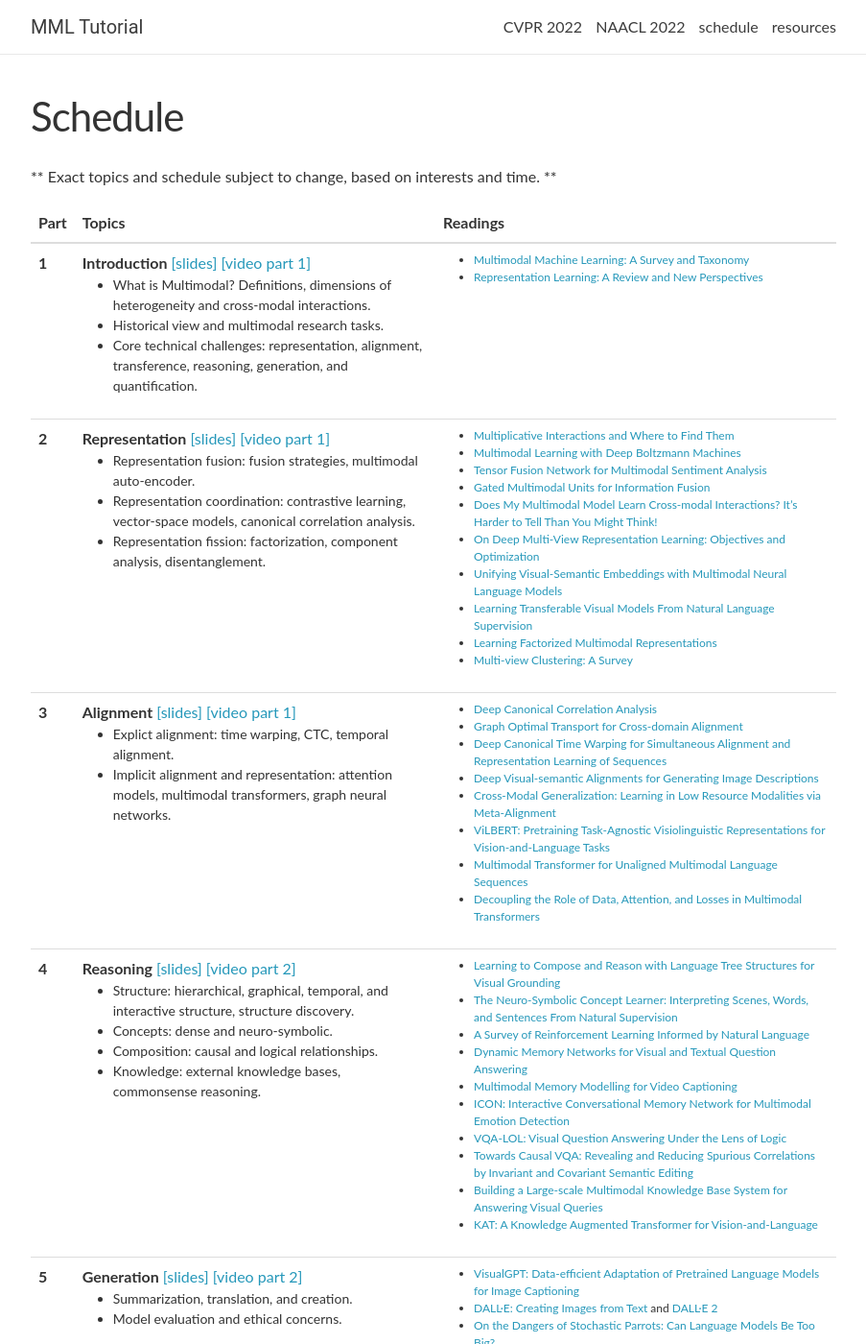
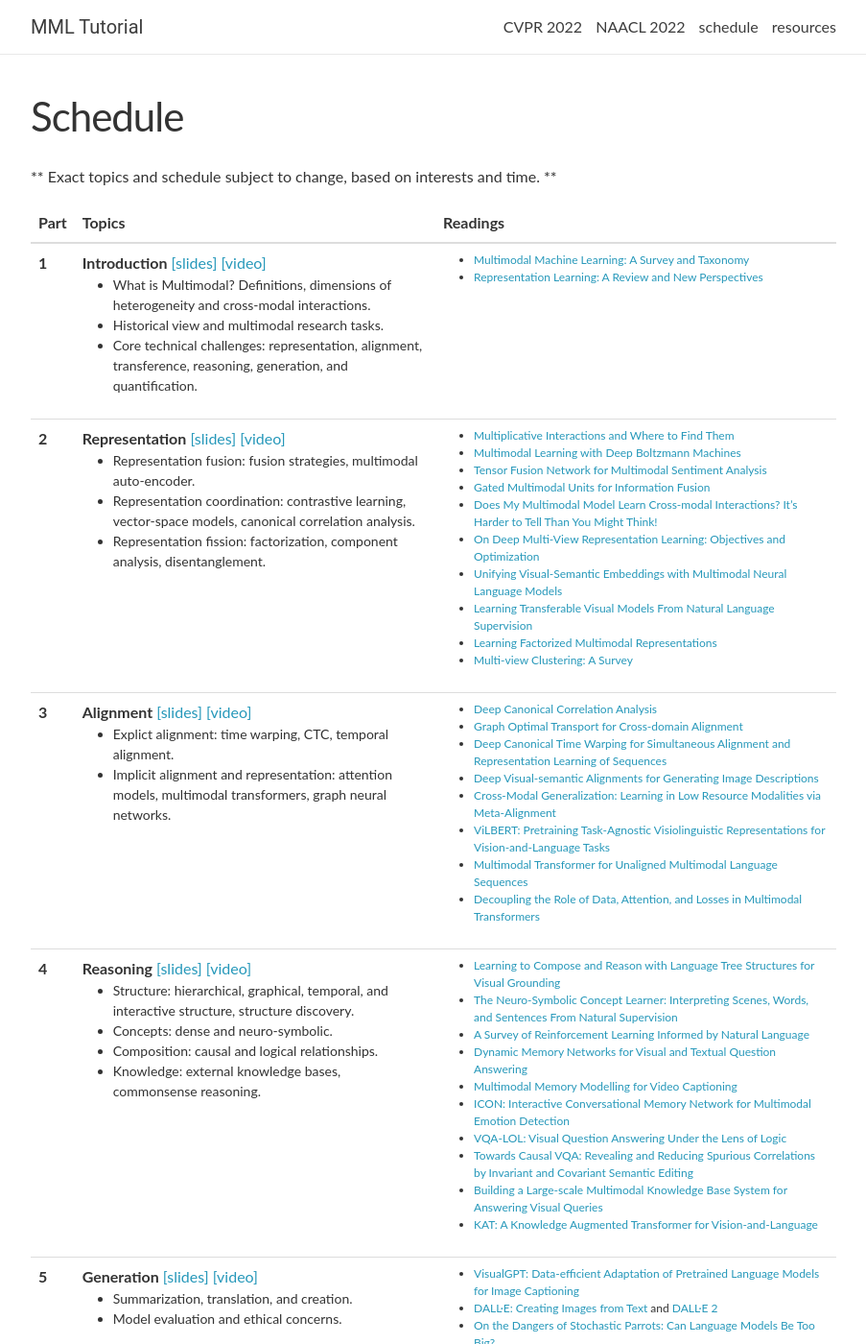
Before and after one commit to CMU-MultiComp-Lab/mmml-tutorial, a Jekyll site: the page built from _pages/schedule.md, in a window 1280 px wide and 1400 px high. Shown: the whole window at 96% size, without its empty margins (188-1091 px from the left). Built offline with Jekyll 4.4.1, drawn with Linux system fonts in a browser that asks for light colours; nearby versions of some CDN libraries; comment, search, counter and statistics services are not loaded; some of the changed text lies outside the part shown.

Commit message:
Update lectures.yml

```diff
--- a/_data/lectures.yml
+++ b/_data/lectures.yml
@@ -1,6 +1,6 @@
 - date: 1
   title: >
-    <strong>Introduction</strong> <a href="https://drive.google.com/file/d/1xtXj95tJeBGxD4quXCDYoKqyQTg-BoUf/view?usp=sharing">[slides]</a> <a href="https://drive.google.com/file/d/1NsrnvEgmToozgTydxCsHyMlvDuRnJBz0/view?usp=sharing">[video part 1]</a>
+    <strong>Introduction</strong> <a href="https://drive.google.com/file/d/1xtXj95tJeBGxD4quXCDYoKqyQTg-BoUf/view?usp=sharing">[slides]</a> <a href="https://screencast-o-matic.com/watch/c31trKV06YZ">[video]</a>
   slides:
   topics:
     - What is Multimodal? Definitions, dimensions of heterogeneity and cross-modal interactions.<br/>
@@ -12,7 +12,7 @@
 
 - date: 2
   title: >
-    <strong>Representation</strong> <a href="https://drive.google.com/file/d/1JzByYECmzlloWKjcPsmRrLCj-QngGWLD/view?usp=sharing">[slides]</a> <a href="https://drive.google.com/file/d/1NsrnvEgmToozgTydxCsHyMlvDuRnJBz0/view?usp=sharing">[video part 1]</a>
+    <strong>Representation</strong> <a href="https://drive.google.com/file/d/1JzByYECmzlloWKjcPsmRrLCj-QngGWLD/view?usp=sharing">[slides]</a> <a href="https://screencast-o-matic.com/watch/c31t3rV06Ze">[video]</a>
   topics:
     - Representation fusion&#58; fusion strategies, multimodal auto-encoder.<br/>
     - Representation coordination&#58; contrastive learning, vector-space models, canonical correlation analysis.<br/>
@@ -31,7 +31,7 @@
 
 - date: 3
   title: >
-    <strong>Alignment</strong> <a href="https://drive.google.com/file/d/1Vku7SqKQiu2BTQ5O-DD9sYUmelno2yrd/view?usp=sharing">[slides]</a> <a href="https://drive.google.com/file/d/1NsrnvEgmToozgTydxCsHyMlvDuRnJBz0/view?usp=sharing">[video part 1]</a>
+    <strong>Alignment</strong> <a href="https://drive.google.com/file/d/1Vku7SqKQiu2BTQ5O-DD9sYUmelno2yrd/view?usp=sharing">[slides]</a> <a href="https://screencast-o-matic.com/watch/c31u3gV0Iyh">[video]</a>
   topics:
     - Explict alignment&#58; time warping, CTC, temporal alignment.<br/>
     - Implicit alignment and representation&#58; attention models, multimodal transformers, graph neural networks.<br/>
@@ -47,7 +47,7 @@
 
 - date: 4
   title: >
-    <strong>Reasoning</strong> <a href="https://drive.google.com/file/d/1A_brIgLDT1GRWJRiZXn9VrRgZLazKqKn/view?usp=sharing">[slides]</a> <a href="https://drive.google.com/file/d/1LifhBBUPZCxAWvNHo4fyfGZjgM3j_hqW/view?usp=sharing">[video part 2]</a>
+    <strong>Reasoning</strong> <a href="https://drive.google.com/file/d/1A_brIgLDT1GRWJRiZXn9VrRgZLazKqKn/view?usp=sharing">[slides]</a> <a href="https://screencast-o-matic.com/watch/c31u2wV0l3l">[video]</a>
   topics:
     - Structure&#58; hierarchical, graphical, temporal, and interactive structure, structure discovery.<br/>
     - Concepts&#58; dense and neuro-symbolic.<br/>
@@ -67,7 +67,7 @@
 
 - date: 5
   title: >
-    <strong>Generation</strong> <a href="https://drive.google.com/file/d/13c4sS80N6rzb1rp_NynhSo4B0GiA2tkx/view?usp=sharing">[slides]</a> <a href="https://drive.google.com/file/d/1LifhBBUPZCxAWvNHo4fyfGZjgM3j_hqW/view?usp=sharing">[video part 2]</a>
+    <strong>Generation</strong> <a href="https://drive.google.com/file/d/13c4sS80N6rzb1rp_NynhSo4B0GiA2tkx/view?usp=sharing">[slides]</a> <a href="https://screencast-o-matic.com/watch/c31u2GV0lZa">[video]</a>
   topics:
     - Summarization, translation, and creation.<br/>
     - Model evaluation and ethical concerns.<br/>
@@ -88,7 +88,7 @@
 
 - date: 6
   title: >
-    <strong>Transference</strong> <a href="https://drive.google.com/file/d/1Wazw91eU3wjguHNTqzUX1zmFZYqjlIR4/view?usp=sharing">[slides]</a> <a href="https://drive.google.com/file/d/1LifhBBUPZCxAWvNHo4fyfGZjgM3j_hqW/view?usp=sharing">[video part 2]</a>
+    <strong>Transference</strong> <a href="https://drive.google.com/file/d/1Wazw91eU3wjguHNTqzUX1zmFZYqjlIR4/view?usp=sharing">[slides]</a> <a href="https://screencast-o-matic.com/watch/c31uoOV0lx1">[video]</a>
   topics:
     - Modality transfer&#58; losses, hallucination, cross-modal transfer.<br/>
     - Foundation models&#58; pre-trained models and adaptation.<br/>
@@ -107,7 +107,7 @@
 
 - date: 7
   title: >
-    <strong>Quantification</strong> <a href="https://drive.google.com/file/d/1Df0uS61_aFAc1zaXP-cijsqzOng4kX7A/view?usp=sharing">[slides]</a> <a href="https://drive.google.com/file/d/1LifhBBUPZCxAWvNHo4fyfGZjgM3j_hqW/view?usp=sharing">[video part 2]</a>
+    <strong>Quantification</strong> <a href="https://drive.google.com/file/d/1Df0uS61_aFAc1zaXP-cijsqzOng4kX7A/view?usp=sharing">[slides]</a> <a href="https://screencast-o-matic.com/watch/c31uDYV0lkN">[video]</a>
   topics:
     - Dimensions of heterogenity&#58; modality importance, dataset biases, social biases, robustness.<br/>
     - Cross-modal interactions&#58; interpretability, classifying cross-model interactions.<br/>
```
